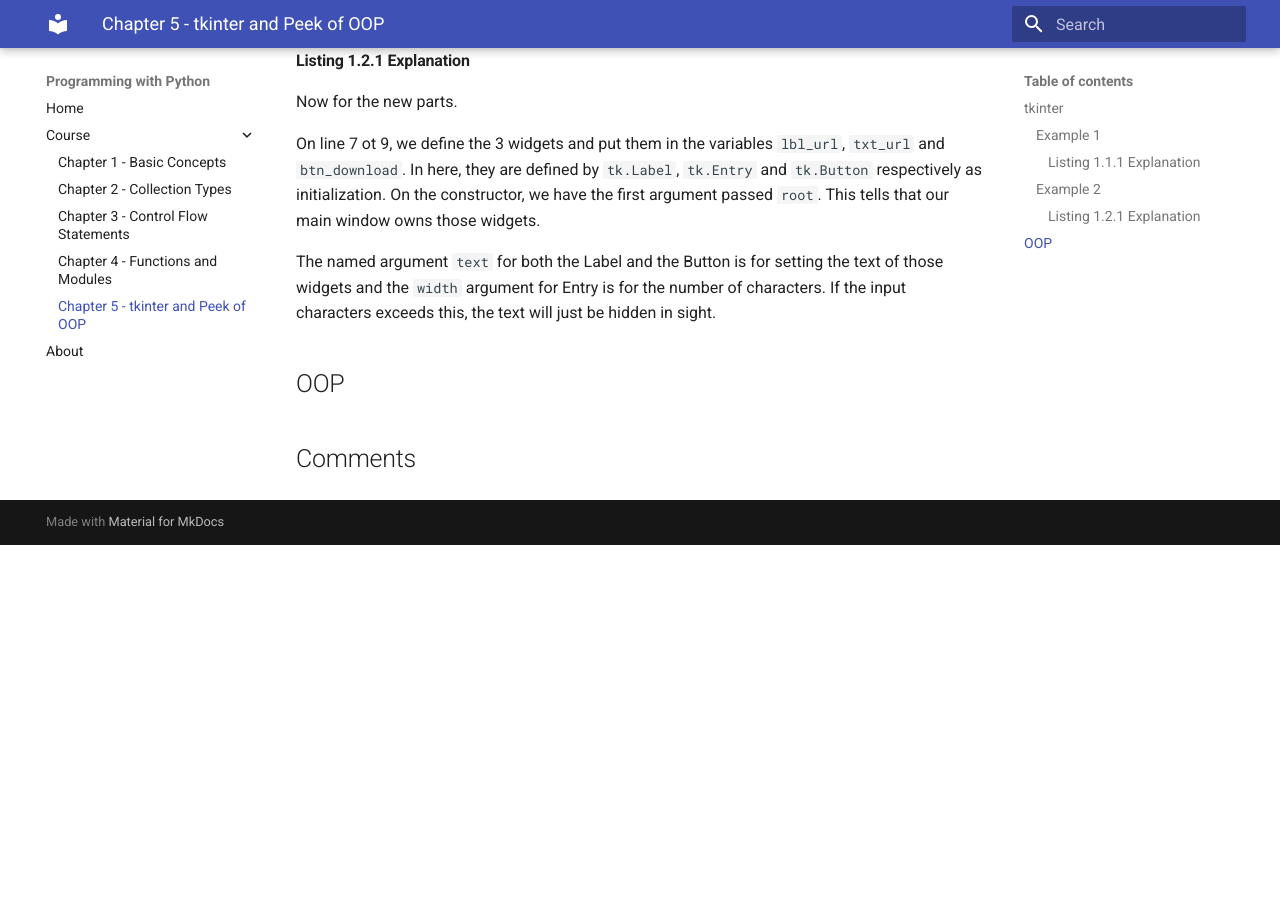
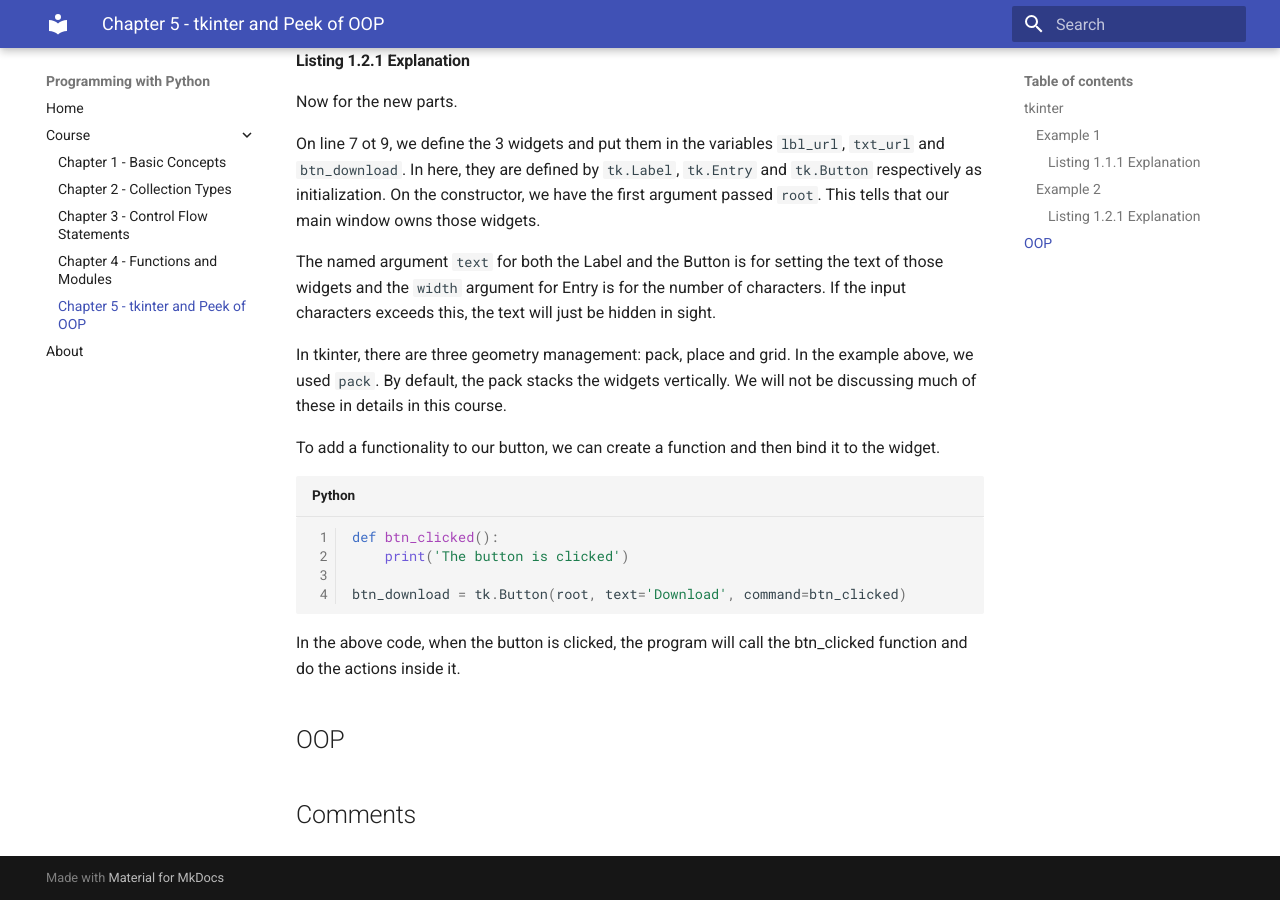
Before and after one commit to alexiusacademia/programming-with-python-course, an MkDocs documentation site: the page built from docs/course/chapter5.md, in a window 1280 px wide and 900 px high, scrolled down 2650 px. Built offline with MkDocs 1.6.1 and Material for MkDocs 9.7.7, drawn with Linux system fonts in a browser that asks for light colours; comment, search, counter and statistics services are not loaded; before the commit the page ends 3195 px from its top, so only the background shows below that.

Commit message:
Sample command in button

````diff
--- a/docs/course/chapter5.md
+++ b/docs/course/chapter5.md
@@ -92,4 +92,17 @@ This tells that our main window owns those widgets.
 
 The named argument `text` for both the Label and the Button is for setting the text of those widgets and the `width` argument for Entry is for the number of characters. If the input characters exceeds this, the text will just be hidden in sight.
 
+In tkinter, there are three geometry management: pack, place and grid. In the example above, we used `pack`. By default, the pack stacks the widgets vertically. We will not be discussing much of these in details in this course.
+
+To add a functionality to our button, we can create a function and then bind it to the widget.
+
+```py
+def btn_clicked():
+    print('The button is clicked')
+
+btn_download = tk.Button(root, text='Download', command=btn_clicked)
+```
+
+In the above code, when the button is clicked, the program will call the btn_clicked function and do the actions inside it.
+
 ## OOP
````
